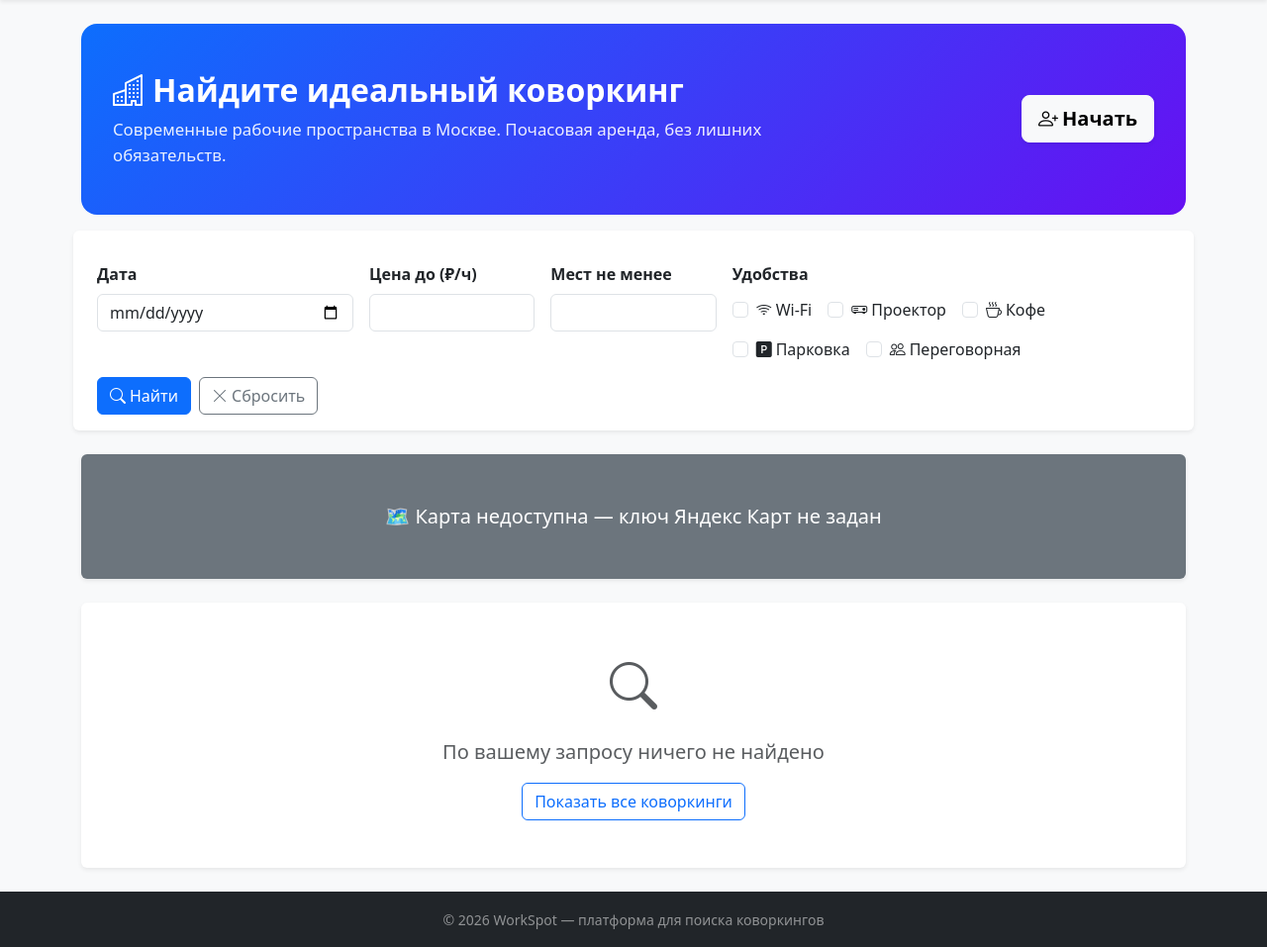
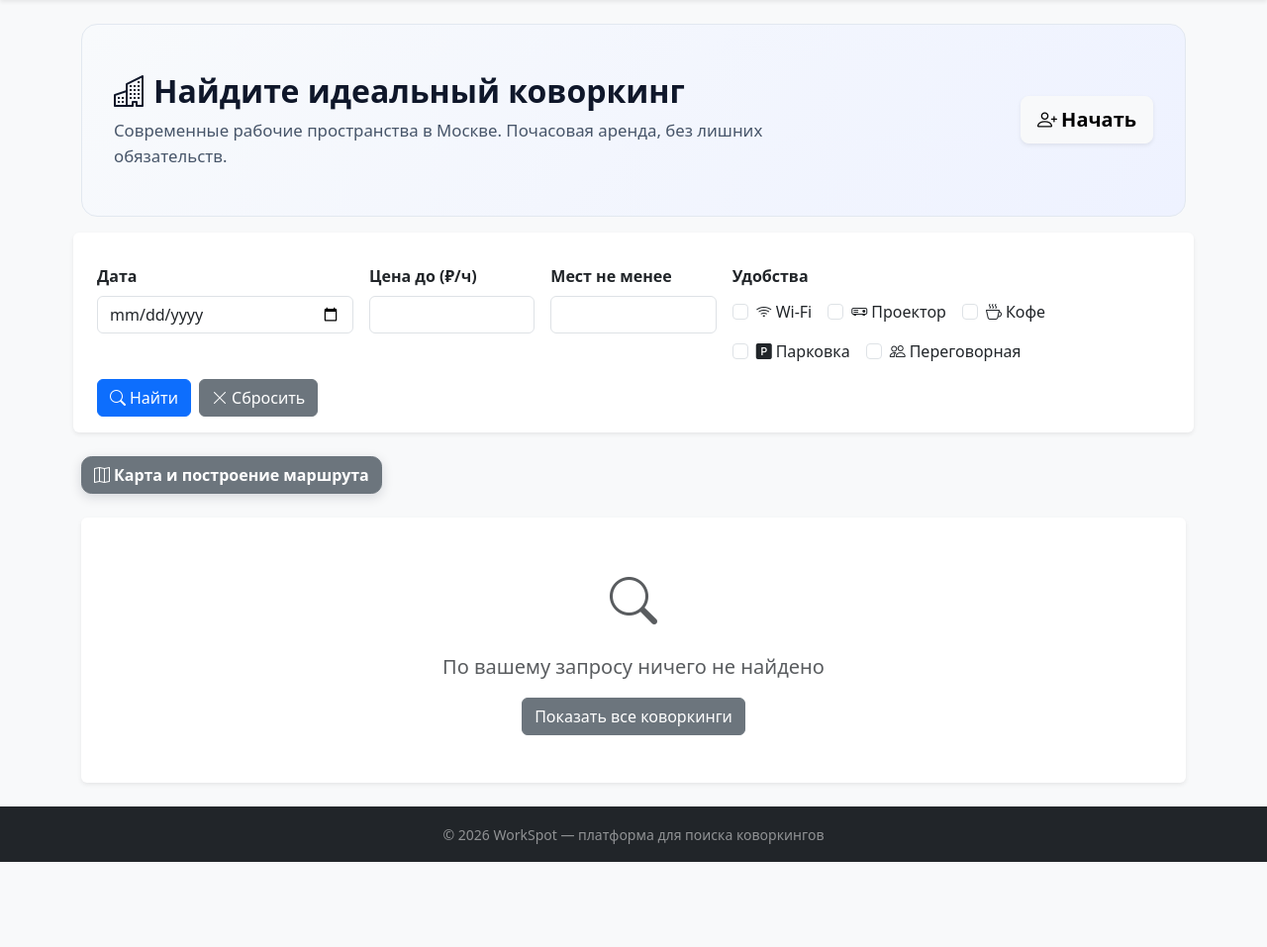
Before and after one commit to magog-1/workspot, a FastAPI app: template templates/index.html in a window 1280 px wide. Shown: the part 62-1019 px from the top of the page at 99% size. After the commit the page ends 933 px from the top, so only its background shows below. Run offline with FastAPI, Linux system fonts and the light colour scheme; the template is opened without the code that fills it, so the values that code supplies are empty.

Commit message:
ui improvements

```diff
--- a/static/css/app.css
+++ b/static/css/app.css
@@ -1,20 +1,26 @@
 /* ── WorkSpot custom styles ───────────────────────────────────── */
 
 :root {
-  --ws-primary: #0d6efd;
-  --ws-brand-dark: #0a58ca;
+  --ws-primary: #2563eb;
+  --ws-brand-dark: #1d4ed8;
+  --ws-slate-50: #f8fafc;
+  --ws-slate-100: #f1f5f9;
+  --ws-slate-200: #e2e8f0;
+  --ws-slate-600: #475569;
+  --ws-slate-700: #334155;
 }
 
 /* ── Hero banner ─────────────────────────────────────────────── */
 .ws-hero {
-  background: linear-gradient(135deg, #0d6efd 0%, #6610f2 100%);
+  background: linear-gradient(135deg, #f8fafc 0%, #eef2ff 100%);
+  border: 1px solid var(--ws-slate-200);
   border-radius: 1rem;
   padding: 3rem 2rem;
   margin-bottom: 2rem;
-  color: #fff;
+  color: #0f172a;
 }
 .ws-hero h1 { font-size: 2rem; font-weight: 700; }
-.ws-hero p  { font-size: 1.05rem; opacity: .9; }
+.ws-hero p  { font-size: 1.05rem; color: var(--ws-slate-600); }
 
 /* ── Space card hover ────────────────────────────────────────── */
 .card-space {
@@ -32,6 +38,9 @@
   font-size: .78rem;
   padding: .32em .7em;
   border-radius: 2rem;
+  background: var(--ws-slate-100) !important;
+  color: var(--ws-slate-700) !important;
+  border: 1px solid var(--ws-slate-200);
 }
 
 /* ── Photo placeholder ───────────────────────────────────────── */
@@ -45,7 +54,7 @@
 
 /* ── Auth split layout ───────────────────────────────────────── */
 .ws-auth-brand {
-  background: linear-gradient(135deg, #0d6efd 0%, #6610f2 100%);
+  background: linear-gradient(135deg, #1f2937 0%, #334155 100%);
   border-radius: 0 .5rem .5rem 0;
   color: #fff;
   padding: 2.5rem 2rem;
@@ -56,6 +65,32 @@
 }
 .ws-auth-brand h2 { font-weight: 700; }
 .ws-auth-brand p  { opacity: .85; }
+
+/* ── Map tools buttons ──────────────────────────────────────── */
+.ws-map-toggle-btn {
+  border-radius: .65rem;
+  font-weight: 600;
+  box-shadow: 0 .2rem .7rem rgba(15, 23, 42, .15);
+}
+
+.ws-map-tools .btn {
+  border-radius: .6rem;
+  font-weight: 600;
+}
+
+.ws-map-tools .btn.btn-light {
+  background: #f1f3f5;
+  border-color: #dee2e6;
+  color: #212529;
+}
+
+.ws-map-tools .btn.active {
+  box-shadow: 0 .2rem .7rem rgba(15, 23, 42, .2);
+}
+
+.ws-route-card-btn {
+  width: 100%;
+}
 
 /* ── Spaces map mode ─────────────────────────────────────────── */
 .ws-map-layout {
--- a/static/js/spaces_map.js
+++ b/static/js/spaces_map.js
@@ -111,14 +111,15 @@ window.WorkspotMap = (function () {
 
         if (btn) {
           btn.classList.toggle("btn-warning", pickOriginMode);
-          btn.classList.toggle("btn-outline-warning", !pickOriginMode);
+          btn.classList.toggle("btn-light", !pickOriginMode);
+          btn.classList.toggle("text-dark", pickOriginMode);
           btn.classList.toggle("active", pickOriginMode);
         }
 
         if (geolocBtn) {
           var geolocActive = originMode === "geolocation";
           geolocBtn.classList.toggle("btn-success", geolocActive);
-          geolocBtn.classList.toggle("btn-outline-success", !geolocActive);
+          geolocBtn.classList.toggle("btn-light", !geolocActive);
           geolocBtn.classList.toggle("active", geolocActive);
         }
 
@@ -131,7 +132,7 @@ window.WorkspotMap = (function () {
             status.className = "small text-success";
           } else if (originMode === "address") {
             status.textContent = "Режим: старт = адрес из поиска";
-            status.className = "small text-primary";
+            status.className = "small text-secondary";
           } else if (originMode === "map") {
             status.textContent = "Режим: старт выбран на карте";
             status.className = "small text-warning";
@@ -158,7 +159,7 @@ window.WorkspotMap = (function () {
             balloonContentHeader: "<strong>" + s.name + "</strong>",
             balloonContentBody: "📍 " + s.address + "<br>💰 " + s.price_per_hour + " ₽/час",
             balloonContentFooter:
-              "<a href='/spaces/" + s.id + "' style='color:#0d6efd;font-weight:500'>Подробнее →</a>",
+              "<a href='/spaces/" + s.id + "' style='font-weight:500;text-decoration:none'>Подробнее →</a>",
             hintContent: s.name
           },
           { preset: "islands#blueStretchyIcon" }
--- a/templates/admin/bookings.html
+++ b/templates/admin/bookings.html
@@ -43,7 +43,7 @@
     </select>
   </div>
   <div class="col-md-2">
-    <button type="submit" class="btn btn-primary w-100">Применить</button>
+    <button type="submit" class="btn btn-secondary w-100">Применить</button>
   </div>
   <div class="col-md-2">
     <a href="/admin/bookings" class="btn btn-outline-secondary w-100">Сбросить</a>
--- a/templates/index.html
+++ b/templates/index.html
@@ -67,7 +67,7 @@
           <span class="spinner-border spinner-border-sm d-none me-1" id="searchSpinner" role="status"></span>
           <i class="bi bi-search me-1" id="searchIcon"></i>Найти
         </button>
-        <a href="/spaces" class="btn btn-outline-secondary">
+        <a href="/spaces" class="btn btn-secondary">
           <i class="bi bi-x-lg me-1"></i>Сбросить
         </a>
       </div>
@@ -89,37 +89,51 @@
   </div>
 </div>
 
-<!-- Яндекс Карта -->
+<div class="mb-4">
+  <button
+    class="btn btn-secondary ws-map-toggle-btn"
+    type="button"
+    data-bs-toggle="collapse"
+    data-bs-target="#mapToolsCollapse"
+    aria-expanded="false"
+    aria-controls="mapToolsCollapse"
+  >
+    <i class="bi bi-map me-1"></i>Карта и построение маршрута
+  </button>
+</div>
+
+<div class="collapse mb-4" id="mapToolsCollapse">
   {% if yandex_api_key %}
-<div id="map" class="mb-4 rounded shadow-sm" style="height: 400px;"></div>
+  <div id="map" class="mb-3 rounded shadow-sm" style="height: 400px;"></div>
 
-<div class="bg-white rounded shadow-sm p-3 mb-4">
+  <div class="bg-white rounded shadow-sm p-3 ws-map-tools">
     <h3 class="h5 mb-3"><i class="bi bi-signpost-split me-1"></i>Построение маршрута</h3>
     <div class="mb-2">
       <label class="form-label">Старт: адрес</label>
       <div class="input-group input-group-sm">
         <input id="originAddressInput" class="form-control" type="text" placeholder="Например, Москва, Тверская 1">
-      <button id="findAddressBtn" class="btn btn-outline-primary" type="button">Найти</button>
+        <button id="findAddressBtn" class="btn btn-primary" type="button">Найти</button>
       </div>
     </div>
     <div class="d-flex gap-2 mb-2 flex-wrap">
-    <button id="useMyLocationBtn" class="btn btn-sm btn-outline-success" type="button">
+      <button id="useMyLocationBtn" class="btn btn-sm btn-light" type="button">
         <i class="bi bi-crosshair me-1"></i>Моё местоположение
       </button>
-    <button id="pickOriginBtn" class="btn btn-sm btn-outline-warning" type="button">
+      <button id="pickOriginBtn" class="btn btn-sm btn-light" type="button">
         <i class="bi bi-cursor me-1"></i>Старт на карте
       </button>
-    <button id="clearRouteBtn" class="btn btn-sm btn-outline-secondary" type="button">
+      <button id="clearRouteBtn" class="btn btn-sm btn-dark" type="button">
         <i class="bi bi-eraser me-1"></i>Сброс
       </button>
     </div>
     <div id="originModeStatus" class="small text-muted">Режим: старт не выбран</div>
   </div>
   {% else %}
-<div class="map-placeholder bg-secondary text-white text-center p-5 rounded mb-4 shadow-sm">
+  <div class="map-placeholder bg-secondary text-white text-center p-5 rounded shadow-sm">
     <p class="mb-0 fs-5">🗺 Карта недоступна — ключ Яндекс Карт не задан</p>
   </div>
   {% endif %}
+</div>
 <!-- Карточки коворкингов -->
 {% if spaces %}
 <p class="text-muted mb-3">Найдено: <strong>{{ spaces | length }}</strong> коворкинг(ов)</p>
@@ -141,7 +155,7 @@
           <i class="bi bi-geo-alt me-1"></i>{{ space.address }}
         </p>
         <p class="card-text mb-2">
-          <strong class="text-primary">{{ space.price_per_hour | int }} ₽/час</strong>
+          <strong class="text-dark">{{ space.price_per_hour | int }} ₽/час</strong>
           <span class="text-muted ms-2"><i class="bi bi-people me-1"></i>до {{ space.capacity }} чел.</span>
         </p>
         {% if space.amenities %}
@@ -155,13 +169,13 @@
           {% endfor %}
         </div>
         {% endif %}
-        <a href="/spaces/{{ space.id }}" class="btn btn-outline-primary mt-auto">
+        <a href="/spaces/{{ space.id }}" class="btn btn-outline-secondary mt-auto">
           Подробнее <i class="bi bi-arrow-right ms-1"></i>
         </a>
         {% if yandex_api_key and space.latitude is not none and space.longitude is not none %}
         <button
           type="button"
-          class="btn btn-outline-success mt-2 js-set-destination"
+          class="btn btn-outline-dark mt-2 js-set-destination ws-route-card-btn"
           data-space-id="{{ space.id }}"
           data-name="{{ space.name }}"
           data-lat="{{ space.latitude }}"
@@ -179,7 +193,7 @@
 <div class="text-center text-muted py-5 bg-white rounded shadow-sm">
   <i class="bi bi-search" style="font-size: 3rem;"></i>
   <p class="fs-5 mt-3">По вашему запросу ничего не найдено</p>
-  <a href="/spaces" class="btn btn-outline-primary">Показать все коворкинги</a>
+  <a href="/spaces" class="btn btn-secondary">Показать все коворкинги</a>
 </div>
 {% endif %}
 {% endblock %}
@@ -188,9 +202,35 @@
 <script src="/static/js/spaces_map.js"></script>
 <script>
   var SPACES = {{ spaces_json | safe }};
+  var mapToolsCollapse = document.getElementById("mapToolsCollapse");
+  var mapIsInitialized = false;
+  var pendingDestinationBtn = null;
 
-  WorkspotMap.init({
-    spaces: SPACES
+  function initMapIfNeeded() {
+    if (mapIsInitialized) return;
+    WorkspotMap.init({ spaces: SPACES });
+    mapIsInitialized = true;
+  }
+
+  if (mapToolsCollapse) {
+    mapToolsCollapse.addEventListener("shown.bs.collapse", function () {
+      initMapIfNeeded();
+      if (pendingDestinationBtn) {
+        pendingDestinationBtn.click();
+        pendingDestinationBtn = null;
+      }
+    });
+  }
+
+  document.querySelectorAll(".js-set-destination").forEach(function (btn) {
+    btn.addEventListener("click", function (event) {
+      if (mapIsInitialized) return;
+      if (!mapToolsCollapse) return;
+
+      event.preventDefault();
+      pendingDestinationBtn = btn;
+      bootstrap.Collapse.getOrCreateInstance(mapToolsCollapse).show();
+    });
   });
 </script>
 {% endblock %}
--- a/templates/login.html
+++ b/templates/login.html
@@ -8,7 +8,7 @@
     <div class="card shadow border-0 h-100">
       <div class="card-body p-4 p-lg-5">
         <h1 class="h4 mb-4 fw-bold">
-          <i class="bi bi-box-arrow-in-right me-2 text-primary"></i>Войти
+          <i class="bi bi-box-arrow-in-right me-2 text-secondary"></i>Войти
         </h1>
 
         {% if error %}
@@ -35,7 +35,7 @@
                      class="form-control" placeholder="••••••••" required>
             </div>
           </div>
-          <button type="submit" class="btn btn-primary w-100 py-2">
+          <button type="submit" class="btn btn-secondary w-100 py-2">
             <i class="bi bi-box-arrow-in-right me-1"></i>Войти
           </button>
         </form>
--- a/templates/register.html
+++ b/templates/register.html
@@ -8,7 +8,7 @@
     <div class="card shadow border-0 h-100">
       <div class="card-body p-4 p-lg-5">
         <h1 class="h4 mb-4 fw-bold">
-          <i class="bi bi-person-plus me-2 text-success"></i>Регистрация
+          <i class="bi bi-person-plus me-2 text-secondary"></i>Регистрация
         </h1>
 
         {% if error %}
@@ -45,7 +45,7 @@
                      minlength="8">
             </div>
           </div>
-          <button type="submit" class="btn btn-success w-100 py-2">
+          <button type="submit" class="btn btn-secondary w-100 py-2">
             <i class="bi bi-person-check me-1"></i>Зарегистрироваться
           </button>
         </form>
```
Also changed, not shown: templates/admin/dashboard.html (+7 -7 lines), templates/profile.html (+4 -4 lines), templates/space_detail.html (+4 -4 lines). Lines whose indentation alone changed are shown as unchanged.
